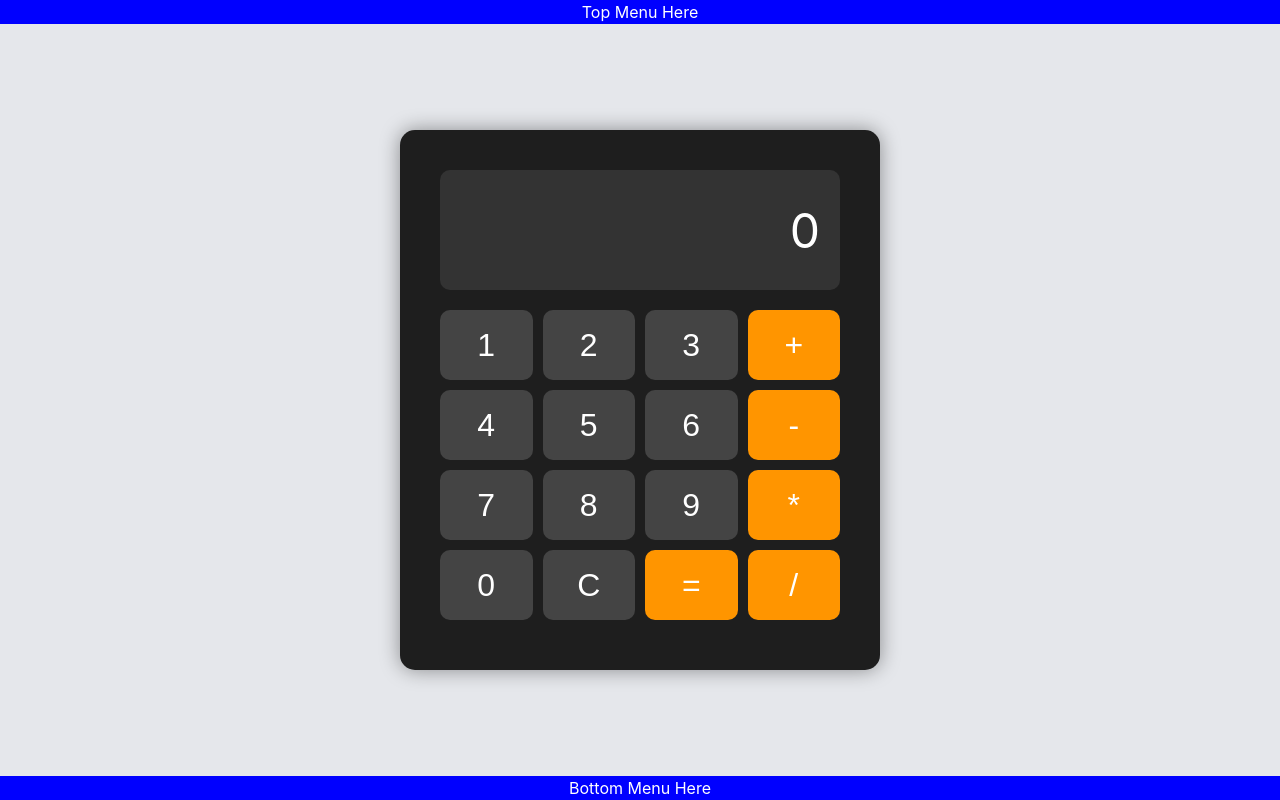
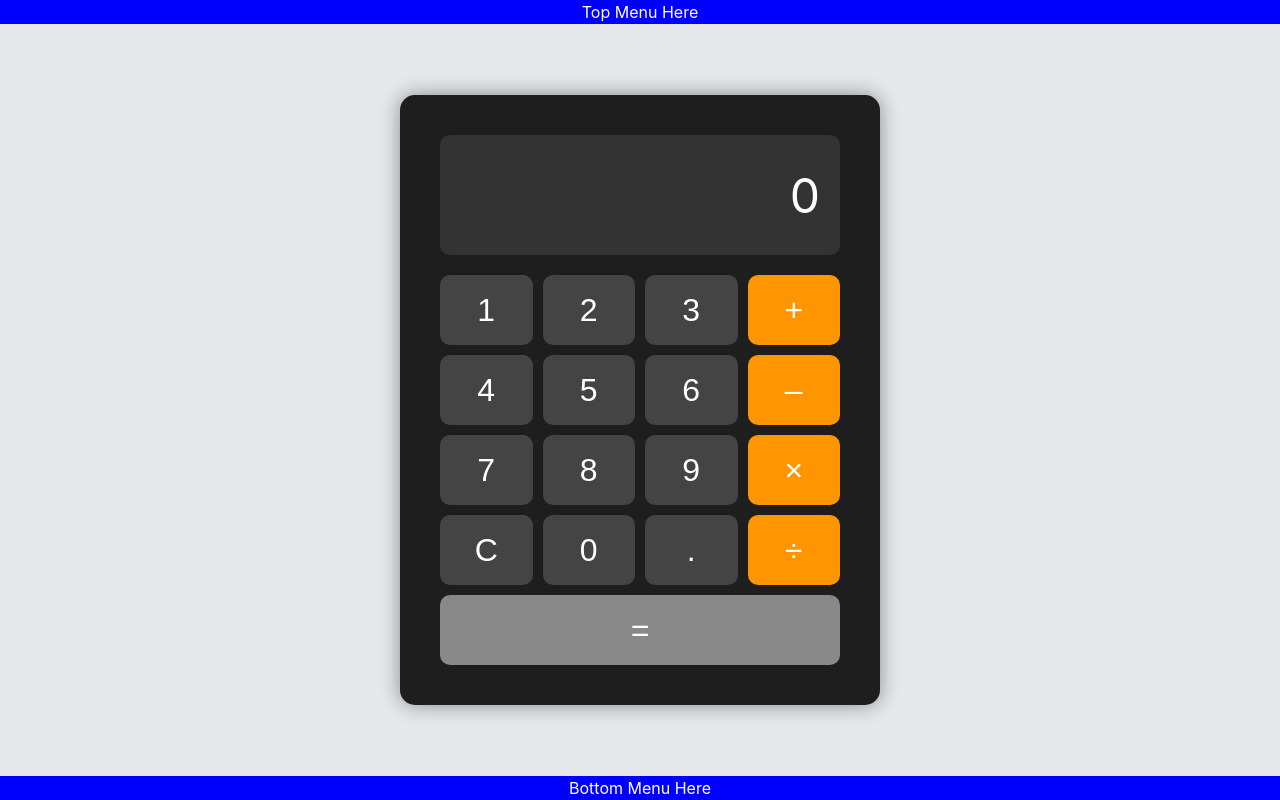
Before and after one commit to Tommy2499/interactive-calculator, a React (Create React App) app: page /calculator in a window 1280 px wide. Built offline with nearby package versions, Linux system fonts and the light colour scheme.

Commit message:
incremental prototype testing

```diff
--- a/src/BasicCalculator.js
+++ b/src/BasicCalculator.js
@@ -39,15 +39,18 @@ function Calculator() {
                 <Button variant="secondary" onClick={() => handleClick('4')}>4</Button>
                 <Button variant="secondary" onClick={() => handleClick('5')}>5</Button>
                 <Button variant="secondary" onClick={() => handleClick('6')}>6</Button>
-                <Button variant="secondary" className="operation-btn" onClick={() => handleClick('-')}>-</Button>
+                <Button variant="secondary" className="operation-btn" onClick={() => handleClick('-')}>–</Button>
                 <Button variant="secondary" onClick={() => handleClick('7')}>7</Button>
                 <Button variant="secondary" onClick={() => handleClick('8')}>8</Button>
                 <Button variant="secondary" onClick={() => handleClick('9')}>9</Button>
-                <Button variant="secondary" className="operation-btn" onClick={() => handleClick('*')}>*</Button>
+                <Button variant="secondary" className="operation-btn" onClick={() => handleClick('*')}>×</Button>
+                <Button variant="secondary" onClick={handleClear}>C</Button>
                 <Button variant="secondary" onClick={() => handleClick('0')}>0</Button>
-                <Button variant="secondary" onClick={handleClear}>C</Button>
+                <Button variant="secondary" onClick={() => handleClick('.')}>.</Button>
+                <Button variant="secondary" className="operation-btn" onClick={() => handleClick('/')}>÷</Button>
+            </div>
+            <div className="bottom-row">
                 <Button variant="secondary" className="operation-btn" onClick={handleEvaluate}>=</Button>
-                <Button variant="secondary" className="operation-btn" onClick={() => handleClick('/')}>/</Button>
             </div>
         </Container>
         <BottomMenu></BottomMenu>
--- a/src/Home.css
+++ b/src/Home.css
@@ -24,12 +24,12 @@
     padding: 10px 20px;
     font-size: 1.2rem;
     border-radius: 5px;
-    cursor: pointer;
     transition: background-color 0.3s ease;
 }
 
 .home-button:hover {
     background-color: #e68900;
+    cursor: pointer !important;
 }
 
 .link-container {
@@ -48,4 +48,8 @@
     flex-direction: column;
     width: 50%;
     text-align: center;
+    border:#444;
+    border-style: solid;
+    border-width: 2px;
+    border-radius: 24px;
 }
--- a/src/Home.js
+++ b/src/Home.js
@@ -6,6 +6,7 @@ import TopMenu from './TopMenu'
 import BottomMenu from './BottomMenu';
 
 function Home() {
+    console.log("Home component rendered");
   return (
     <div className="home">
       <TopMenu></TopMenu>
@@ -14,7 +15,7 @@ function Home() {
         <p>Click the button below to access the calculator:</p>
         <div className='link-container'>
             <Link to="/calculator">
-                <Button className='calc-link'>
+                <Button className='home-button'>
                     Go to Calculator
                 </Button>
             </Link>
```
